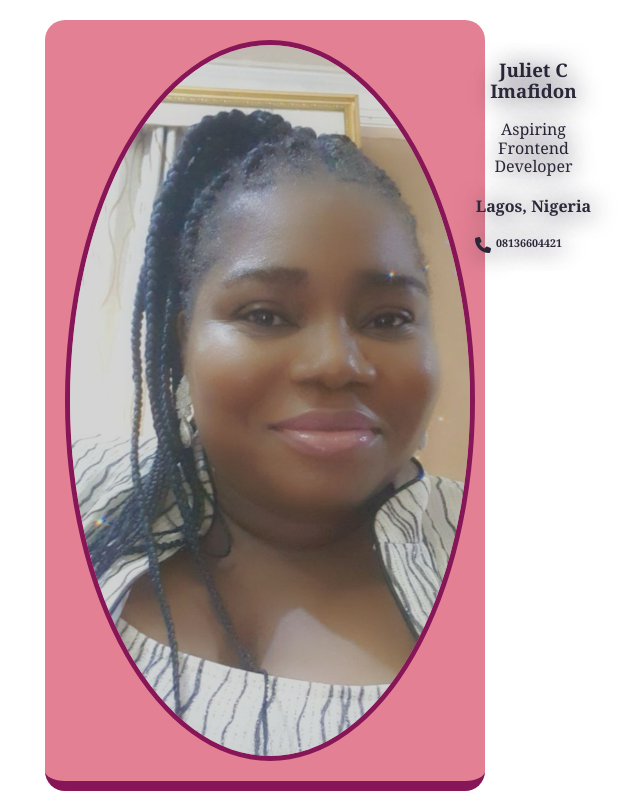
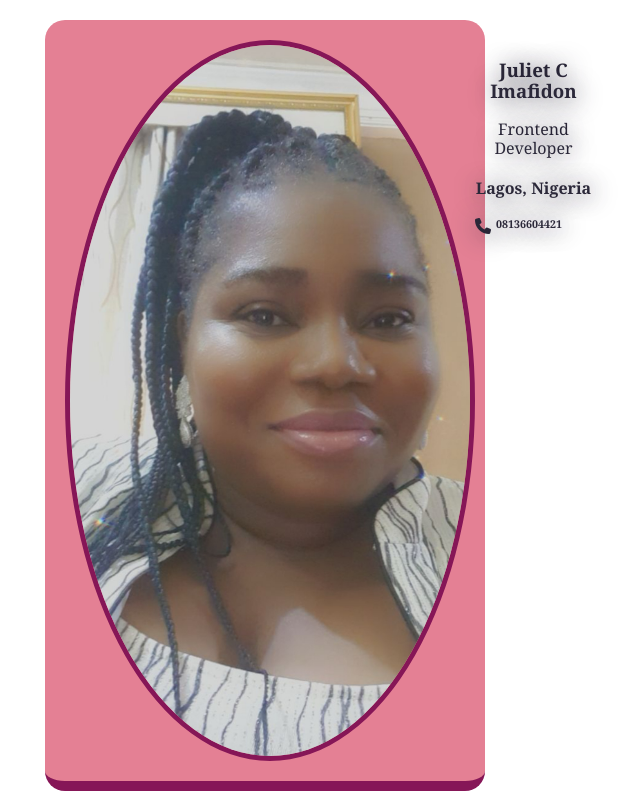
Before and after one commit to julifidon79/business-card, a website built with Vite: page index.html in a window 1280 px wide. Shown: the whole page, without its empty margins (375-1015 px from the left). Built offline with nearby package versions, Linux system fonts and the light colour scheme.

Commit message:
Update index.html

```diff
--- a/index.html
+++ b/index.html
@@ -8,7 +8,7 @@
             <img src="julie.JPG">
             <div class="text" >
                 <h3>Juliet C Imafidon</h3>
-                <p>Aspiring Frontend Developer</p>
+                <p>Frontend Developer</p>
                 <h4>Lagos, Nigeria</h4>
                 <span class="phone"><i class="fa-solid fa-phone"></i><h6>08136604421</h6></span>
             </div>
```
